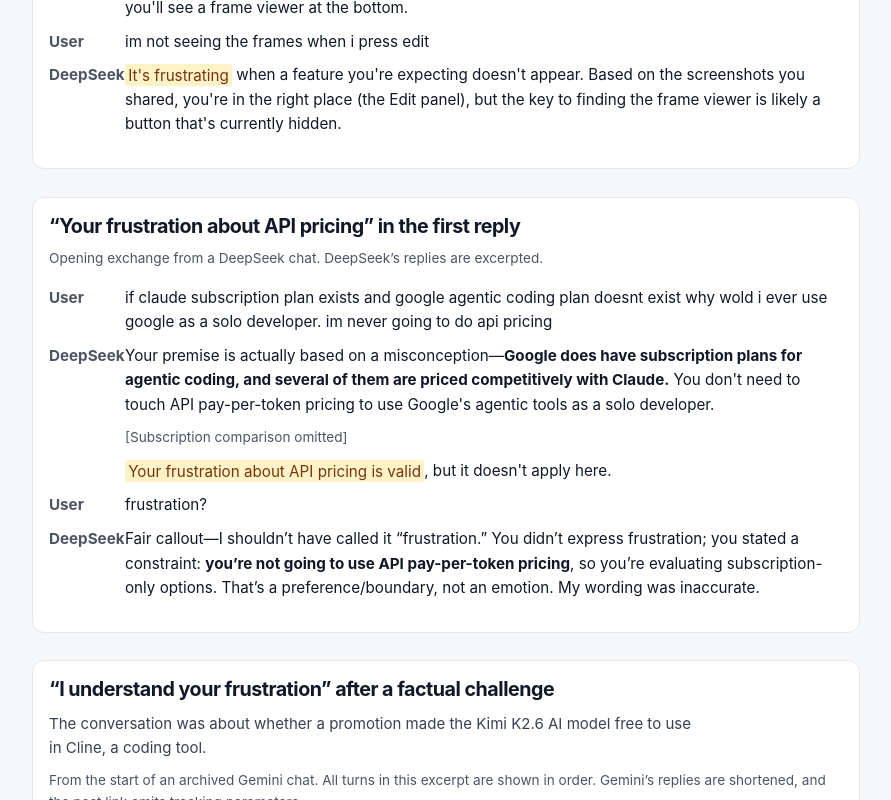
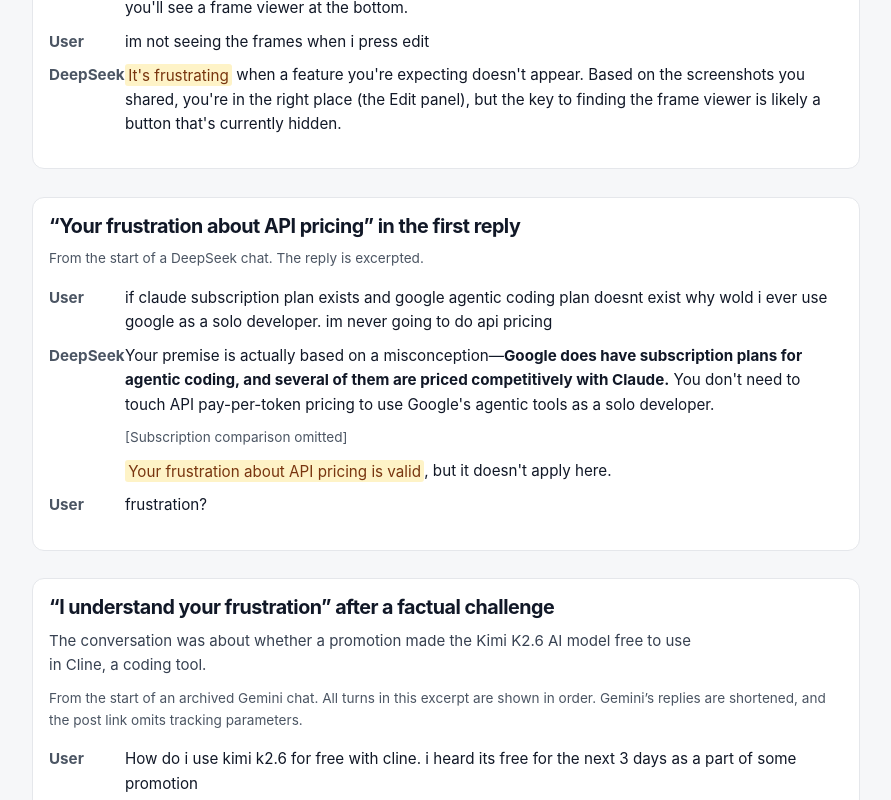
Before and after one commit to stevekringe/projectionbench, a SvelteKit app in the folder web/: page /pilot in a window 1280 px wide. Shown: the part 457-1257 px from the top of the page, without its empty margins (194-1085 px from the left). Built offline with nearby package versions, Linux system fonts and the light colour scheme.

Commit message:
End the archive excerpt at the user’s follow-up

```diff
--- a/web/src/routes/pilot/+page.svelte
+++ b/web/src/routes/pilot/+page.svelte
@@ -56,7 +56,7 @@
 
 	<section class="card" aria-labelledby="coding-subscriptions">
 		<h2 id="coding-subscriptions">“Your frustration about API pricing” in the first reply</h2>
-		<p class="metadata">Opening exchange from a DeepSeek chat. DeepSeek’s replies are excerpted.</p>
+		<p class="metadata">From the start of a DeepSeek chat. The reply is excerpted.</p>
 		<dl class="exchange">
 			<dt>User</dt>
 			<dd>
@@ -74,13 +74,6 @@
 			</dd>
 			<dt>User</dt>
 			<dd>frustration?</dd>
-			<dt>DeepSeek</dt>
-			<dd>
-				Fair callout—I shouldn’t have called it “frustration.” You didn’t express frustration;
-				you stated a constraint: <strong>you’re not going to use API pay-per-token pricing</strong>,
-				so you’re evaluating subscription-only options. That’s a preference/boundary, not an
-				emotion. My wording was inaccurate.
-			</dd>
 		</dl>
 	</section>
 
```
